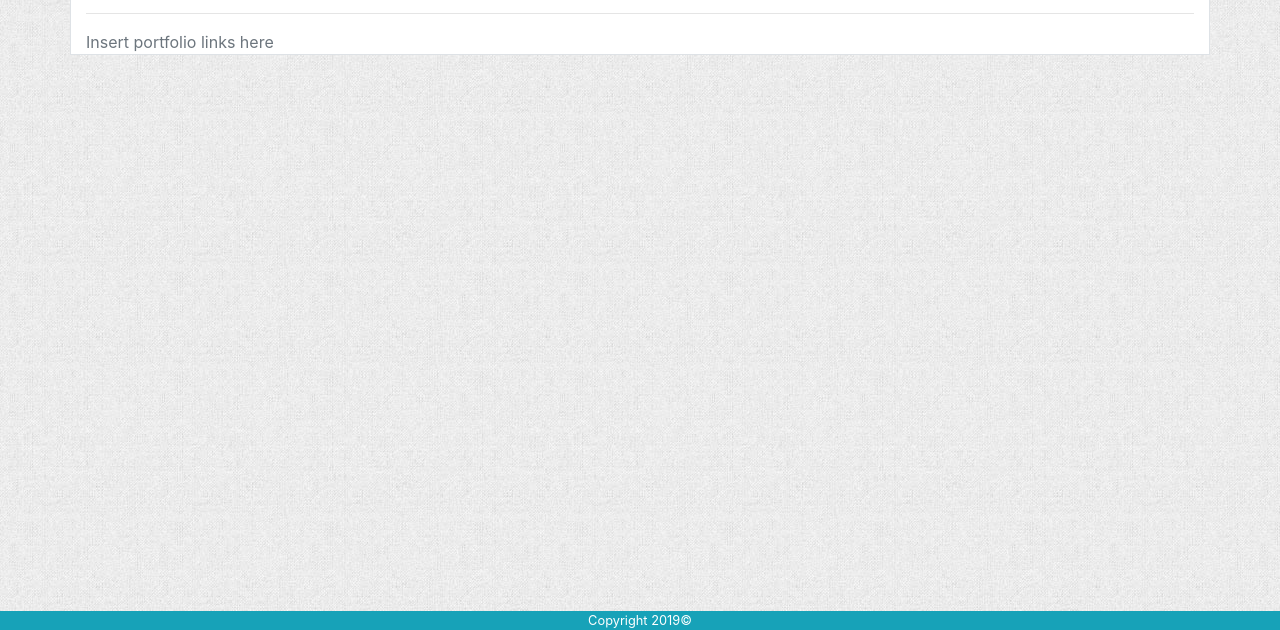
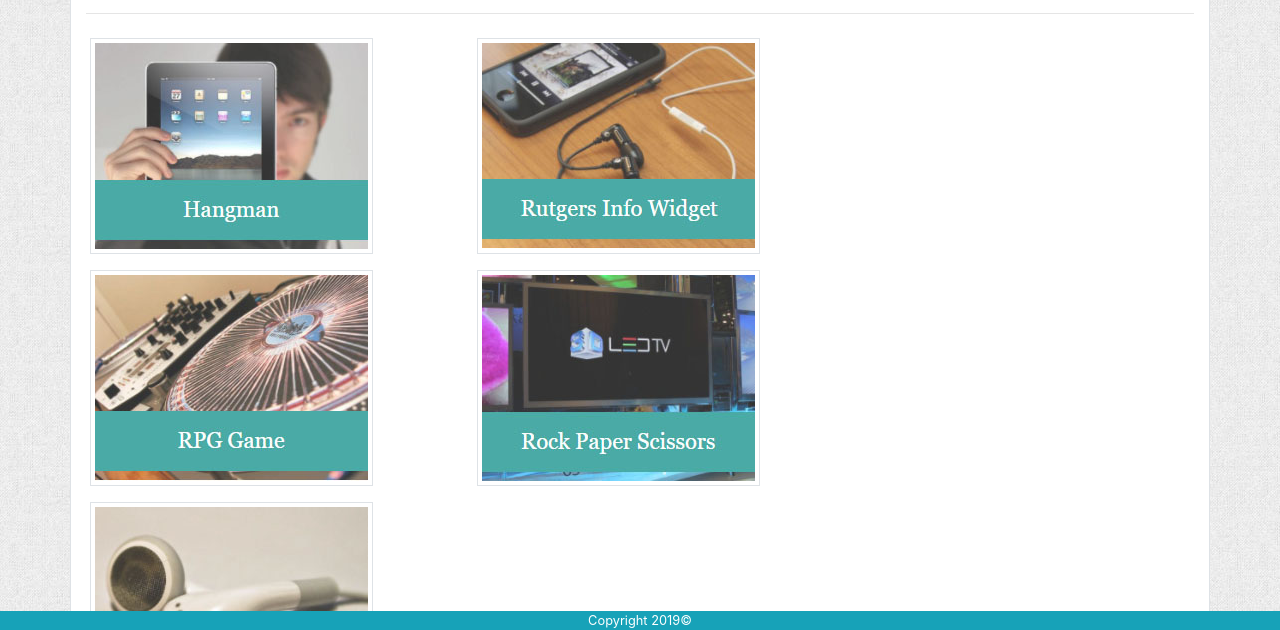
Before and after one commit to sherriemcnulty/Bootstrap-Portfolio, a plain HTML site: page portfolio.html in a window 1280 px wide. Shown: the part 170-800 px from the top of the page. Drawn offline with nearby package versions, Linux system fonts and the light colour scheme.

Commit message:
Finished portfolio page.

```diff
--- a/portfolio.html
+++ b/portfolio.html
@@ -69,12 +69,30 @@
      <div class="row">
           <div class="col-md-12">
                <!-- content container -->
-               <div id="content" class="container mw-75 bg-white my-sm-5 mx-auto p-20 text-secondary border border-muted">
+               <div id="content" class="container mw-75 bg-white my-5 mx-auto text-secondary border border-muted">
 
                     <h2 class="serif font-weight-bold text-info">Portfolio</h2>
                     <hr>
 
-                    Insert portfolio links here
+                    <div class="row">
+                         <div class="col-sm-4 mx-1 overflow">
+                              <a href="#"><img class="img-fluid p-1 my-2 border border-muted" src="assets/images/placeholder-1.jpg"
+                                        alt="hangman"></a>
+                              <a href="#"><img class="img-fluid p-1 my-2 border border-muted" src="assets/images/placeholder-2.jpg"
+                                        alt="r p g game"></a>
+                              <a href="#"><img class="img-fluid p-1 my-2 border border-muted" src="assets/images/placeholder-3.jpg"
+                                        alt="trivia game"></a>
+                         </div>
+
+                         <div class="col-sm-4 mx-1">
+                              <a href="#"><img class="img-fluid p-1 my-2 border border-muted" src="assets/images/placeholder-4.jpg"
+                                        alt="rutger's info widget"></a>
+                              <a href="#"><img class="img-fluid p-1 my-2 border border-muted" src="assets/images/placeholder-5.jpg"
+                                        alt="rock paper scissors"></a>
+                         </div>
+
+                         <div class="col-sm-4 mx-1"></div>
+                    </div> <!-- row -->
                </div> <!-- content container -->
           </div> <!-- col-12 -->
      </div> <!-- row -->
```
Also changed, not shown: contact.html (+1 -1 lines), index.html (+1 -1 lines).
